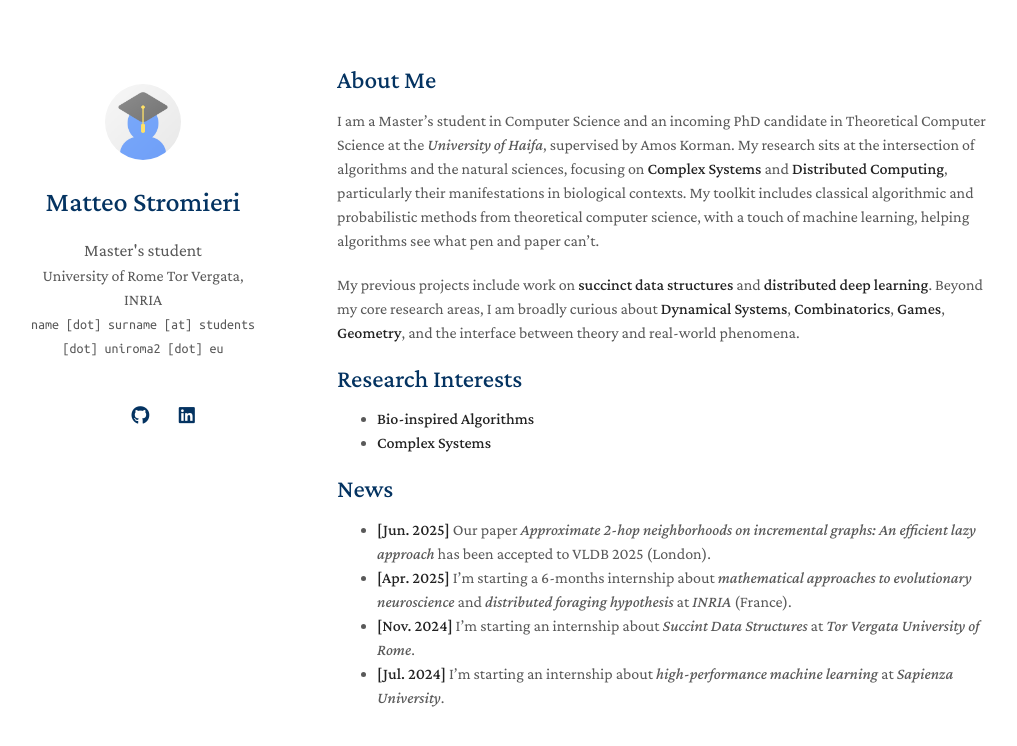
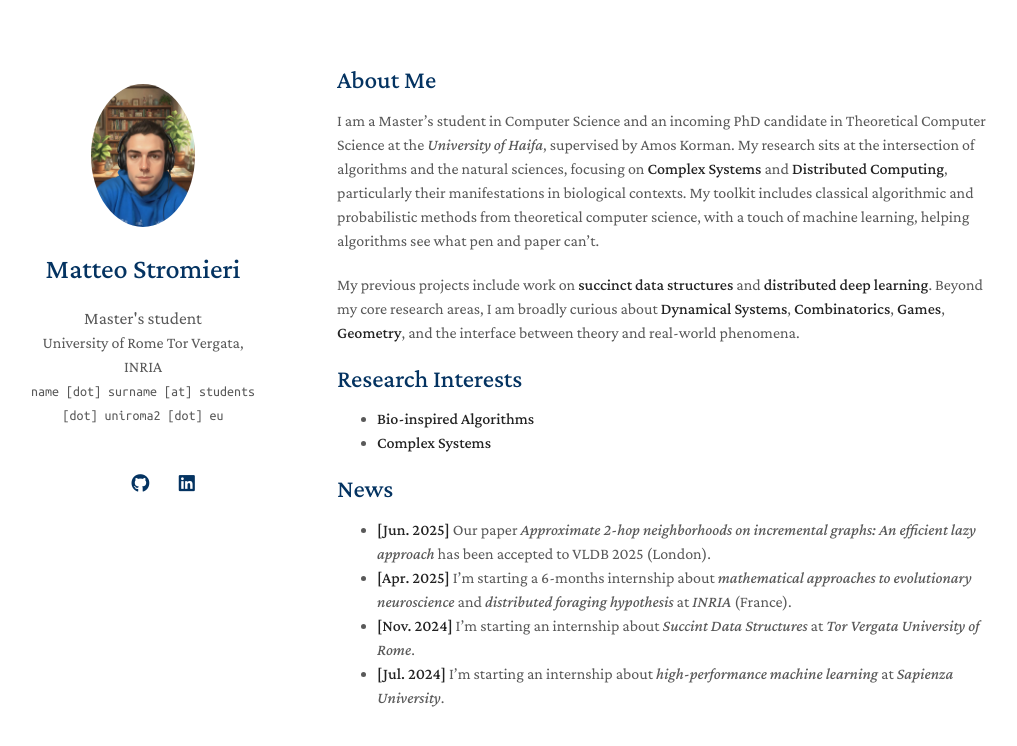
Before and after one commit to MatteoStromieri/matteostromieri.github.io, a Jekyll site: the page built from index.md, in a window 1280 px wide. Shown: the top 746 px of the page, without its empty margins (133-1150 px from the left). Built offline with Jekyll 4.4.1, drawn with Linux system fonts in a browser that asks for light colours; a style sheet for code colours, icons or effects is not loaded; our own code applies the rules of GitHub Pages for plain Markdown files.

Commit message:
Update _config.yml

```diff
--- a/_config.yml
+++ b/_config.yml
@@ -20,7 +20,7 @@
 
 # Images (e.g., your profile picture and your website's favicon)
 # "favicon" and "favicon_dark" are used for the light and dark modes, respectively.
-avatar: ./assets/img/avatar.png
+avatar: ./assets/img/avatar.jpg
 favicon: ./assets/img/favicon.png
 favicon_dark: ./assets/img/favicon-dark.png
 
```
